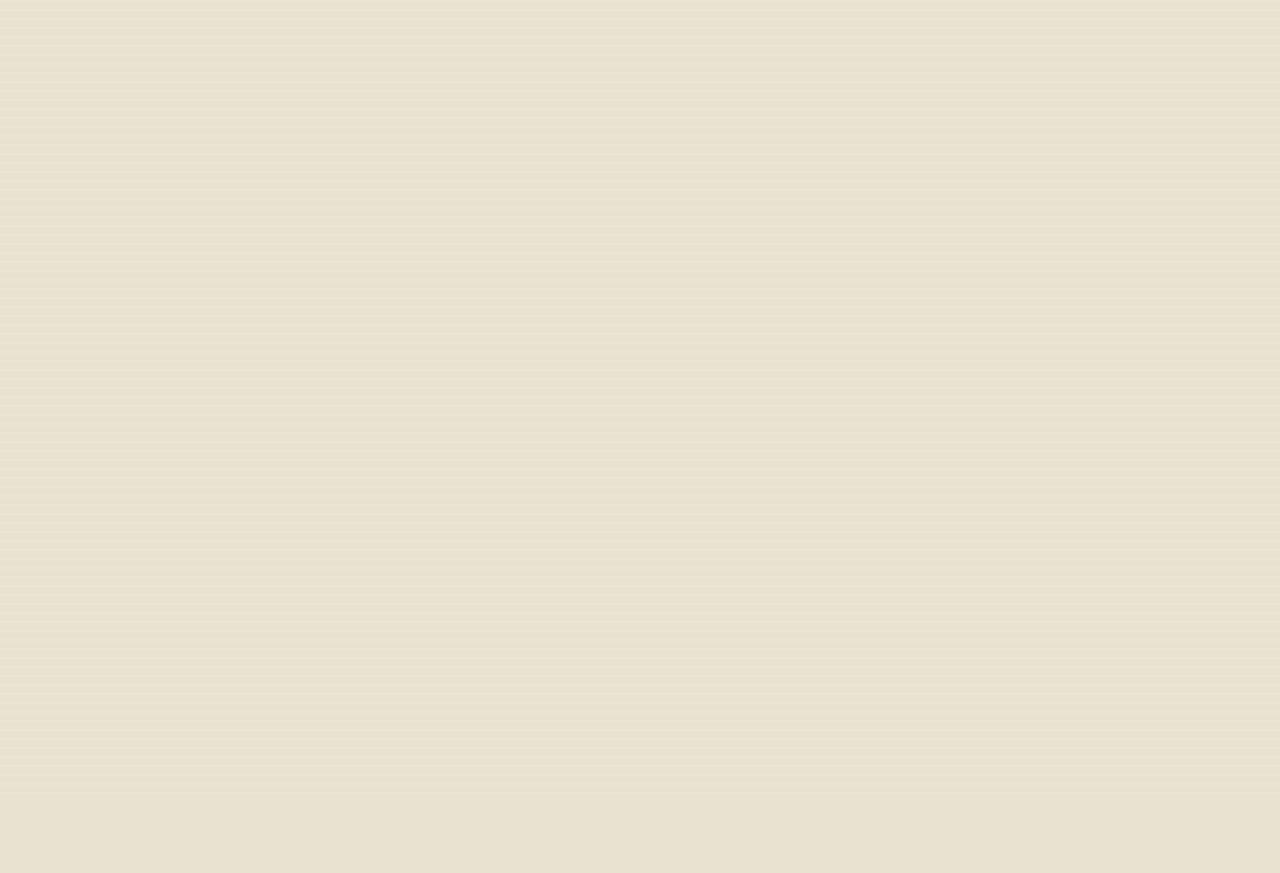
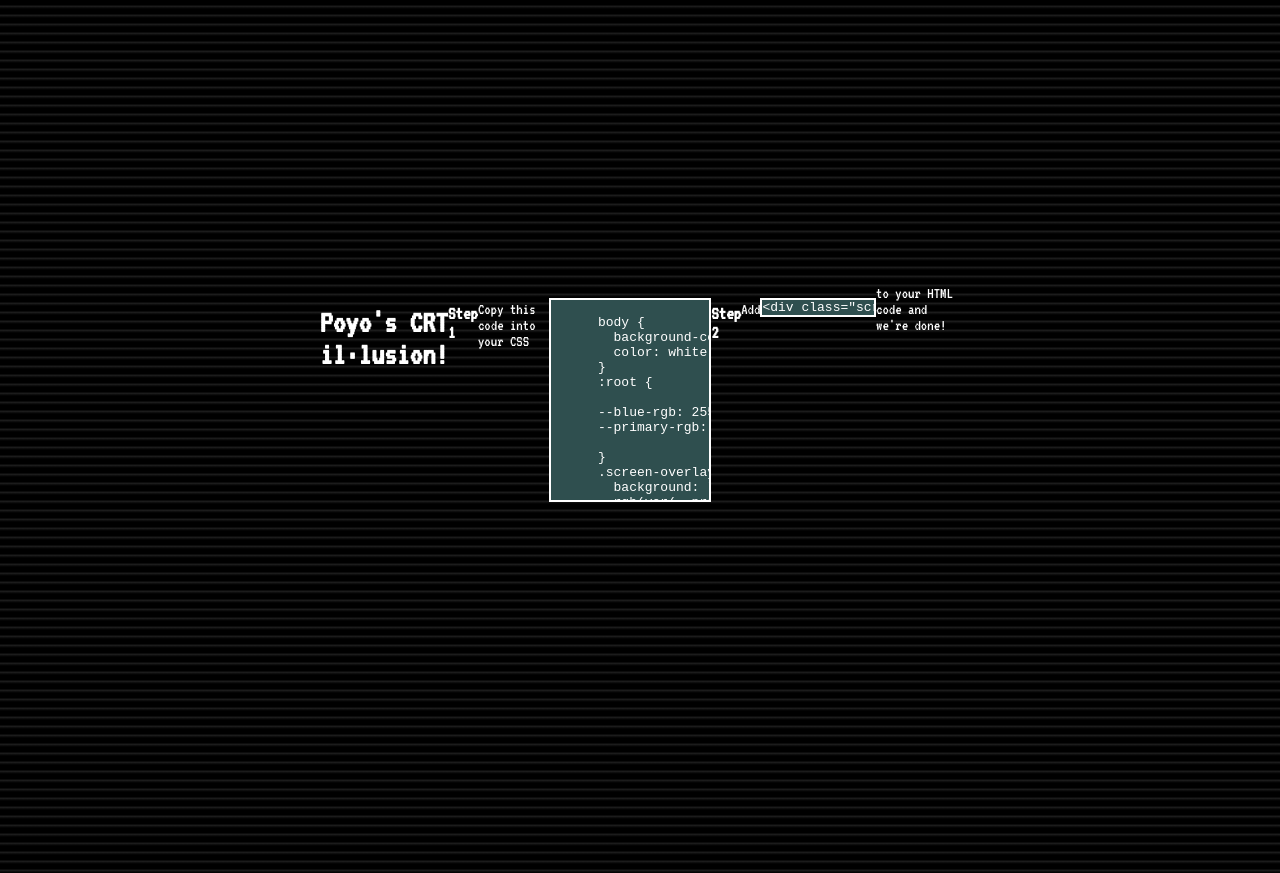
Before and after one commit to MrDaPoyo/neocities, a plain HTML site: page public/crt.html in a window 1280 px wide. Shown: the top 873 px of the page. Before the commit the page ends 800 px from the top, so only its background shows below. Drawn offline with Linux system fonts and the light colour scheme.

Commit message:
CRT tutorial

```diff
--- a/public/crt.html
+++ b/public/crt.html
@@ -1,17 +1,82 @@
 <!DOCTYPE html>
 <html>
   <head>
-    <meta charset="UTF-8">
-    <meta name="viewport" content="width=device-width, initial-scale=1.0">
+    <meta charset="UTF-8" />
+    <meta name="viewport" content="width=device-width, initial-scale=1.0" />
     <title>The web site of dapoyo</title>
     <!-- The style.css file allows you to change the look of your web pages.
          If you include the next line in all your web pages, they will all share the same look.
          This makes it easier to make new pages for your site. -->
-    <link href="/style.css" rel="stylesheet" type="text/css" media="all">
+    <link href="/style.css" rel="stylesheet" type="text/css" media="all" />
   </head>
+
   <body>
     <div class="screen-overlay"></div>
     <style>
+      body {
+        background-color: black;
+        color: white;
+      }
+      .container {
+        position: absolute;
+        top: 50%;
+        left: 50%;
+        transform: translate(-50%, -50%);
+      }
+      :root {
+        --blue-rgb: 255 255 255;
+        --primary-rgb: var(--blue-rgb);
+      }
+
+      .screen-overlay {
+        background: linear-gradient(
+          rgb(var(--primary-rgb) / 0.15),
+          rgb(var(--primary-rgb) / 0.15) 0.1px,
+          transparent 3px,
+          transparent 9px
+        );
+        background-size: 100% 9px;
+        height: 300vh;
+        width: 100%;
+        animation: pan-overlay 22s infinite linear;
+        position: absolute;
+        z-index: -10;
+        left: 0px;
+        top: 0px;
+      }
+
+      @keyframes pan-overlay {
+        from {
+          background-position: 0% 0%;
+        }
+
+        to {
+          background-position: 0% -100%;
+        }
+      }
+      pre {
+        border: white solid 2px;
+        background-color: darkslategray;
+        height: 25vh;
+        overflow:scroll;
+      }
+      .smoller {height: auto;}
+    </style>
+    <div class="container">
+      <h1>Poyo's CRT il·lusion!</h1>
+      <h3>Step 1</h3>
+      <p>Copy this code into your CSS</p>
+      <pre><code>
+      body {
+        background-color:black;
+        color: white;
+      }
+      :root {
+
+      --blue-rgb: 255 255 255;
+      --primary-rgb: var(--blue-rgb);
+
+      }
       .screen-overlay {
         background: linear-gradient(
         rgb(var(--primary-rgb) / 0.15),
@@ -38,6 +103,9 @@
           background-position: 0% -100%;
         }
       }
-    </style>
+      </code></pre>
+      <h3>Step 2</h3>
+      <p>Add <pre class="smoller"><code>&lt;div class="screen-overlay"&gt;lt;/div&gt;</code></pre> to your HTML code and we're done!</p>
+    </div>
   </body>
 </html>
--- a/public/newstyle.css
+++ /dev/null
@@ -1,70 +0,0 @@
-body {
-            background-color: lavender;
-            background: url("images/blinkingstars.gif");
-            font-family: Arial, sans-serif;
-            color: #333;
-            margin: 0;
-            padding: 0;
-            display: flex;
-            flex-direction: column;
-            align-items: center;
-        }
-        .container {
-            width: 90%;
-            max-width: 800px;
-            background-color: rgba(255,255,255,0.8);
-            box-shadow: 0 0 10px rgba(0, 0, 0, 0.1);
-            margin: 20px 0;
-            padding: 20px;
-            border-radius: 10px;
-        }
-        .header, .footer {
-            text-align: center;
-            background-color: darkslategray;
-            color: white;
-            padding: 10px 0;
-            border-radius: 10px 10px 0 0;
-        }
-        .footer {
-            border-radius: 0 0 10px 10px;
-        }
-        .content {
-            padding: 20px;
-        }
-        h1, h2 {
-            margin: 0 0 10px;
-        }
-        p {
-            line-height: 1.6;
-        }
-        ul {
-            list-style-type: none;
-            padding: 0;
-        }
-        ul li {
-            margin: 5px 0;
-        }
-        a {
-            color: #00f;
-            text-decoration: none;
-        }
-        a:hover {
-            text-decoration: underline;
-        }
-        img {
-            max-width: 100%;
-            height: auto;
-            display: block;
-            margin: 10px 0;
-        }
-        @media (max-width: 600px) {
-            .container {
-                padding: 10px;
-            }
-            .header, .footer {
-                padding: 5px 0;
-            }
-            .content {
-                padding: 10px;
-            }
-        }
```
Lines whose indentation alone changed are shown as unchanged.
